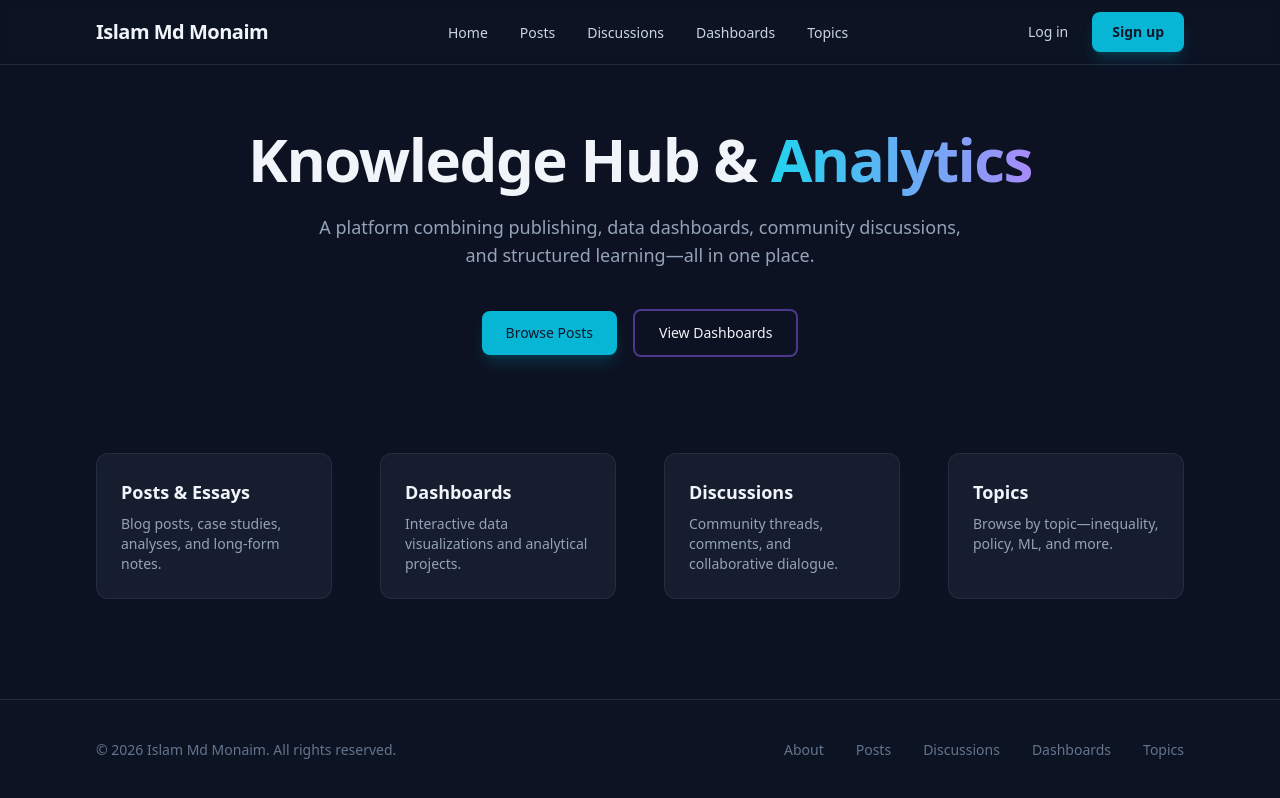
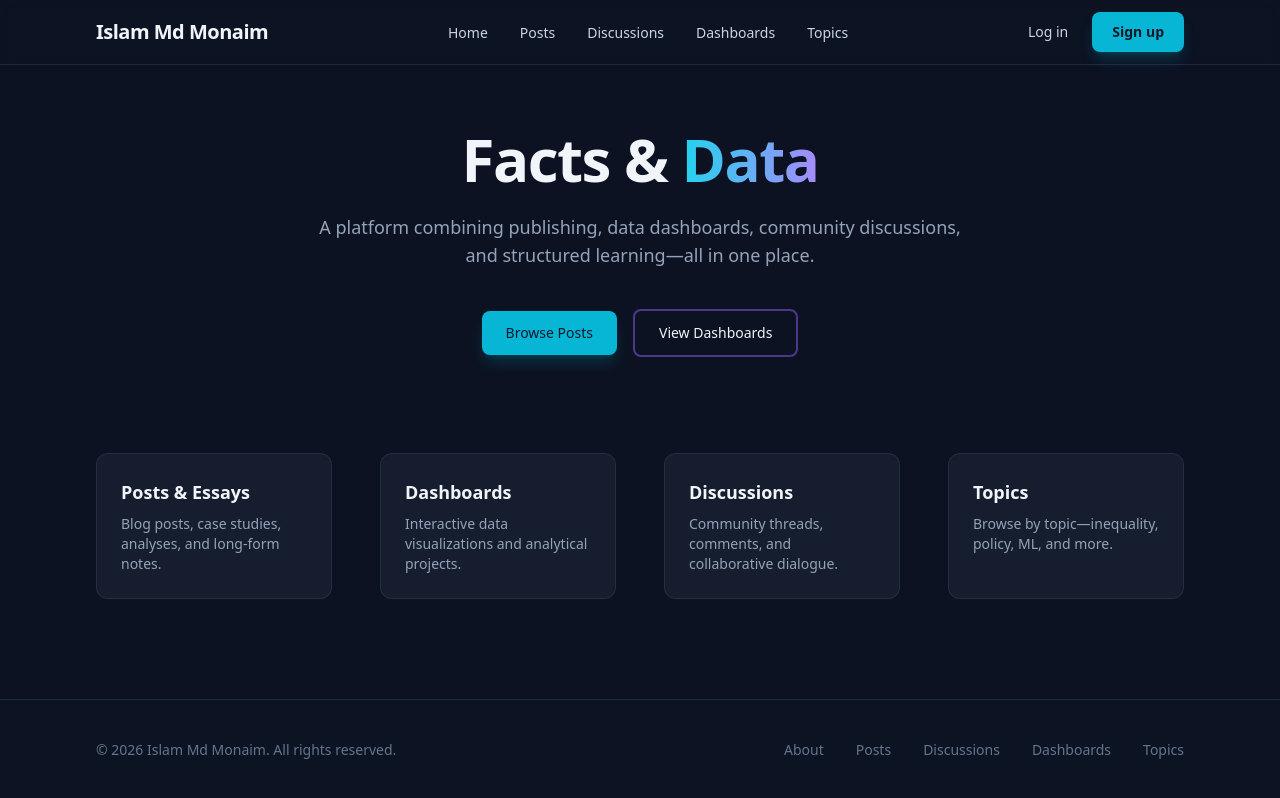
Before and after one commit to Monaim-knight/Knowledge-Hub-Analytics, a Next.js app: page / in a window 1280 px wide. Built offline with nearby package versions, Linux system fonts and the light colour scheme; no server answers.

Commit message:
change branding to Facts & Data

```diff
--- a/src/app/layout.tsx
+++ b/src/app/layout.tsx
@@ -5,8 +5,8 @@ import { Footer } from "@/components/layout/Footer";
 import { SessionProvider } from "@/components/providers/SessionProvider";
 
 export const metadata: Metadata = {
-  title: "Islam Md Monaim | Knowledge Hub & Analytics",
-  description: "Personal knowledge hub, analytics, and community platform by Islam Md Monaim.",
+  title: "Islam Md Monaim | Facts & Data",
+  description: "Personal facts, data, and community platform by Islam Md Monaim.",
 };
 
 export default function RootLayout({
--- a/src/app/page.tsx
+++ b/src/app/page.tsx
@@ -5,7 +5,7 @@ export default function HomePage() {
     <div className="mx-auto max-w-6xl px-4 sm:px-6 lg:px-8 py-16">
       <section className="text-center">
         <h1 className="text-4xl font-bold tracking-tight text-slate-100 sm:text-5xl md:text-6xl">
-          Knowledge Hub & <span className="text-transparent bg-clip-text bg-gradient-to-r from-cyan-400 to-violet-400">Analytics</span>
+          Facts & <span className="text-transparent bg-clip-text bg-gradient-to-r from-cyan-400 to-violet-400">Data</span>
         </h1>
         <p className="mx-auto mt-6 max-w-2xl text-lg text-slate-400">
           A platform combining publishing, data dashboards, community discussions,
```
Also changed, not shown: 1 other file (tests, documents, lock files or other folders).
